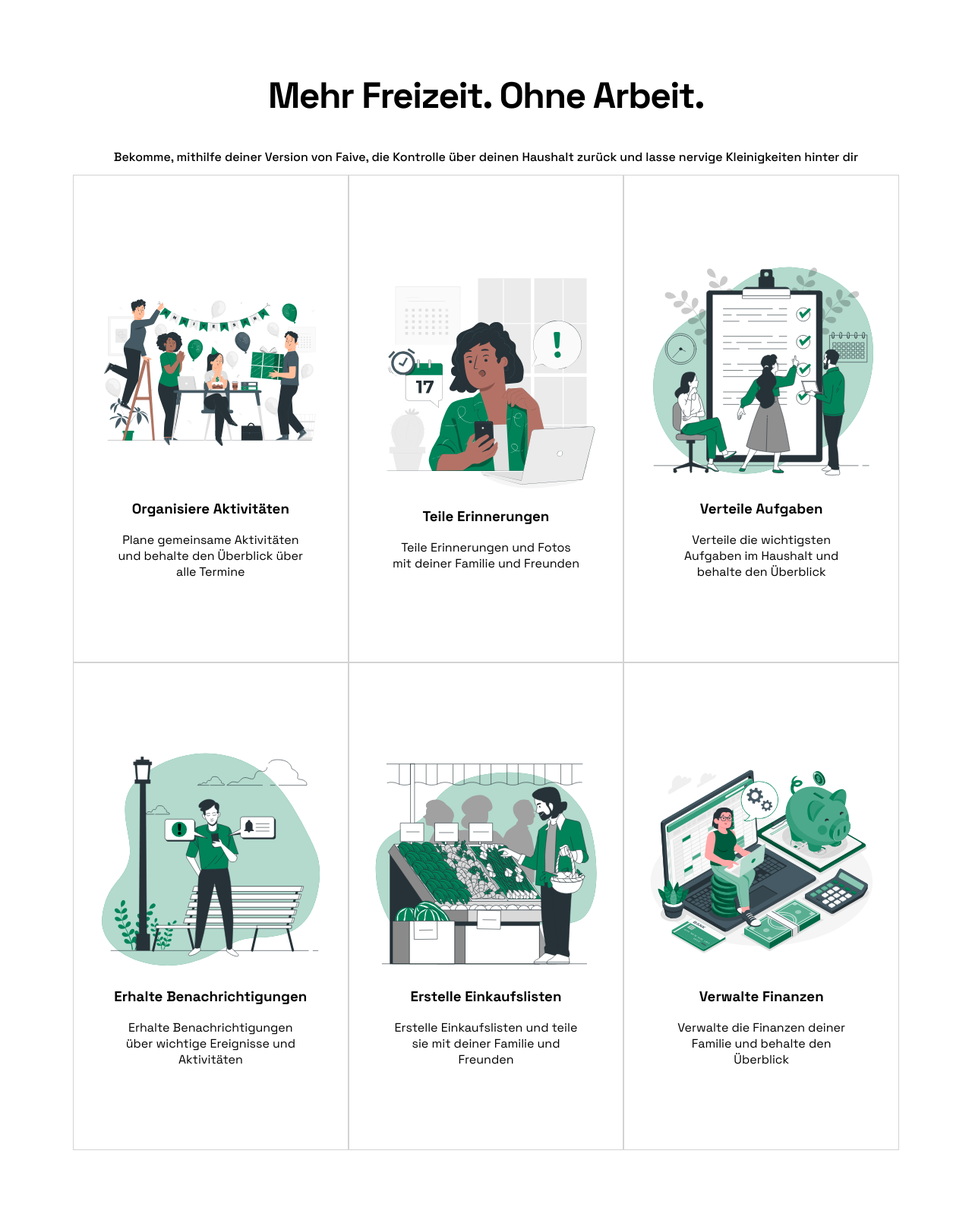
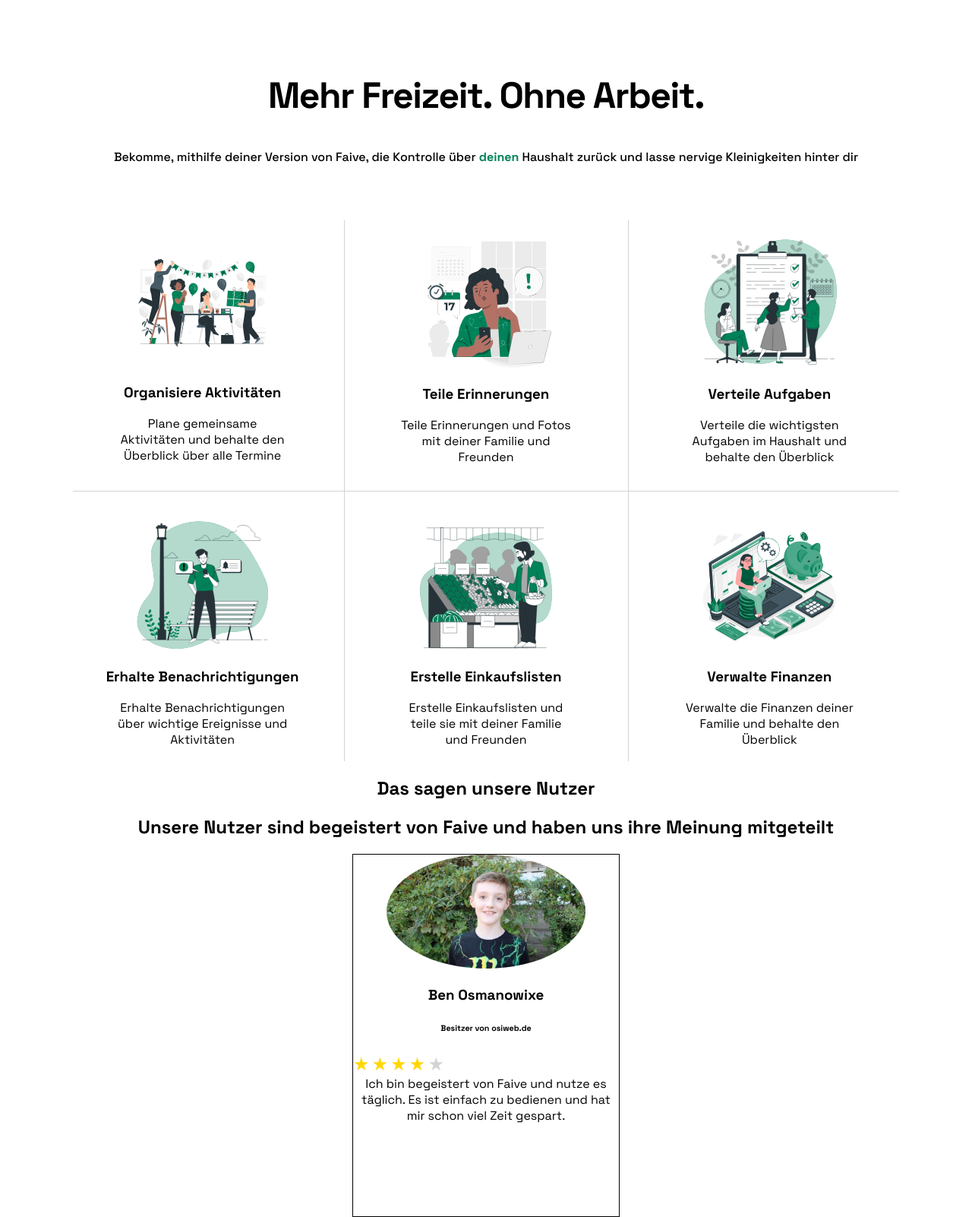
Before and after one commit to toasterheld/Faive, a PHP site: page /LandingPage.html in a window 1280 px wide. Shown: the part 559-2161 px from the top of the page at 76% size. Before the commit the page ends 2073 px from the top, so only its background shows below. Run offline with PHP 8.4, Linux system fonts and the light colour scheme.

Commit message:
finishes feature section and starts reviews

```diff
--- a/LandingPage.html
+++ b/LandingPage.html
@@ -37,41 +37,62 @@
         <section id="page_features">
             <div class="features_head">
                 <h1>Mehr Freizeit. Ohne Arbeit.</h1>
-                <h2>Bekomme, mithilfe deiner Version von Faive, die Kontrolle über <span>deinen</span> Haushalt zurück und lasse nervige Kleinigkeiten hinter dir</h2>
+                <h2>Bekomme, mithilfe deiner Version von Faive, die Kontrolle über <b style="color: #008359">deinen</b> Haushalt zurück und lasse nervige Kleinigkeiten hinter dir</h2>
             </div>
             <div class="listed_features">
-                <div>
+                <div class="grid_item">
                     <img src="assets/svg/features/aktivitäten.svg">
                     <h3>Organisiere Aktivitäten</h3>
                     <p>Plane gemeinsame Aktivitäten und behalte den Überblick über alle Termine</p>
                 </div>
-                <div>
+                <div class="grid_item">
                     <img src="assets/svg/features/erinnerungen.svg">
                     <h3>Teile Erinnerungen</h3>
                     <p>Teile Erinnerungen und Fotos mit deiner Familie und Freunden</p>
                 </div>
-                <div>
+                <div class="grid_item">
                     <img src="assets/svg/features/aufgaben.svg">
                     <h3>Verteile Aufgaben</h3>
                     <p>Verteile die wichtigsten Aufgaben im Haushalt und behalte den Überblick</p>
                 </div>
-                <div>
+                <div class="grid_item">
                     <img src="assets/svg/features/benachrichtigungen.svg">
                     <h3>Erhalte Benachrichtigungen</h3>
                     <p>Erhalte Benachrichtigungen über wichtige Ereignisse und Aktivitäten</p>
                 </div>
-                <div>
+                <div class="grid_item">
                     <img src="assets/svg/features/einkaufslisten.svg">
                     <h3>Erstelle Einkaufslisten</h3>
                     <p>Erstelle Einkaufslisten und teile sie mit deiner Familie und Freunden</p>
                 </div>
-                <div>
+                <div class="grid_item">
                     <img src="assets/svg/features/finanzen.svg">
                     <h3>Verwalte Finanzen</h3>
                     <p>Verwalte die Finanzen deiner Familie und behalte den Überblick</p>
                 </div>
             </div>
         </section>
+        <section id="user_reviews">
+            <div class="reviews_head">
+                <h1>Das sagen unsere Nutzer</h1>
+                <h2>Unsere Nutzer sind begeistert von Faive und haben uns ihre Meinung mitgeteilt</h2>
+            </div>
+            <div class="review">
+                <img class="user_picture" src="assets/user_pictures/img.png">
+                <h3>Ben Osmanowixe</h3>
+                <h6>Besitzer von osiweb.de</h6>
+                <div class="star_rating">
+                    <div class="star_rating">
+                        <span class="star given">&#9733;</span>
+                        <span class="star given">&#9733;</span>
+                        <span class="star given">&#9733;</span>
+                        <span class="star given">&#9733;</span>
+                        <span class="star">&#9733;</span>
+                    </div>
+                </div>
+                <p>Ich bin begeistert von Faive und nutze es täglich. Es ist einfach zu bedienen und hat mir schon viel Zeit gespart.</p>
+            </div>
+        </section>
     </div>
 </body>
 </html>
--- a/css/LandingPage.css
+++ b/css/LandingPage.css
@@ -176,14 +176,21 @@ header > span {
 
 .listed_features {
     width: 85%;
+    margin-top: 60px;
     display:grid;
-    grid-template-columns: 1fr 1fr 1fr;
+    grid-template-columns: repeat(3, minmax(0, 1fr));
+
+    --gap: 2rem;
+    --line-offset: calc(var(--gap) / 2);
+    --line-thickness: 1px;
+    --line-color: lightgrey;
+    gap: var(--gap);
+    overflow: hidden;
 }
 
 .listed_features > div {
-    height: 600px;
+    height: 300px;
     padding: 20px;
-    border: 0.25px solid lightgrey;
 
     display: flex;
     flex-direction: column;
@@ -197,6 +204,76 @@ header > span {
 }
 
 .listed_features img {
-    width: 300px;
-    height: 300px;
+    width: 60%;
+    height: 60%;
 }
+
+.grid_item {
+    position: relative;
+}
+
+.grid_item::before,
+.grid_item::after {
+    content: '';
+    position: absolute;
+    background-color: var(--line-color);
+    z-index: 1;
+}
+
+.grid_item::after {
+    inline-size: 100vw;
+    block-size: var(--line-thickness);
+    inset-inline-start: 0;
+    inset-block-start: calc(var(--line-offset) * -1);
+}
+
+.grid_item::before {
+    inline-size: var(--line-thickness);
+    block-size: 100vh;
+    inset-inline-start: calc(var(--line-offset) * -1);
+}
+
+#user_reviews {
+    width: 100%;
+    height: 600px;
+
+    display: flex;
+    align-items: center;
+    justify-content: center;
+    flex-direction: column;
+}
+
+.reviews_head {
+    text-align: center;
+}
+
+.review {
+    width: 350px;
+    height: 100%;
+    border: 1px solid black;
+
+    text-align: center;
+}
+
+.user_picture {
+    width: 75%;
+    height: 150px;
+    object-fit: cover;
+
+    border-radius: 100%;
+}
+
+.star_rating {
+    display: flex;
+    justify-content: space-between;
+    width: 120px;
+}
+
+.star {
+    font-size: 24px;
+    color: lightgray;
+}
+
+.given {
+    color: gold;
+}
```
Also changed, not shown: assets/user_pictures/img.png (added).
